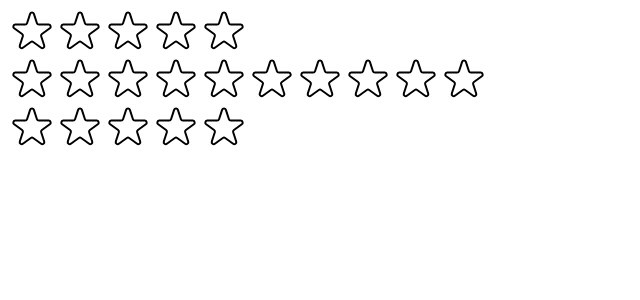
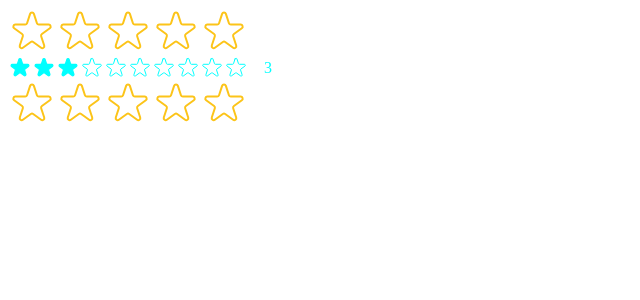
Before and after one commit to mazayastudio/06-use-pop-corn, a React (Create React App) app: page / in a window 1280 px wide. Shown: the top 300 px of the page, without its empty margins (0-640 px from the left). Built offline with nearby package versions, Linux system fonts and the light colour scheme.

Commit message:
Enhance StarRating component: add prop-types, customizable styles, messages, and default rating support. Integrate updated component into main render.

```diff
--- a/src/StarRating.js
+++ b/src/StarRating.js
@@ -1,4 +1,5 @@
 import { useState } from "react";
+import PropTypes from "prop-types";
 
 const containerStyle = {
   display: "flex",
@@ -10,18 +11,37 @@ const starContainerStyle = {
   display: "flex",
 };
 
-const textStyle = {
-  lineHeight: "1",
-  margin: "0",
+StarRating.propTypes = {
+  maxRating: PropTypes.number.isRequired,
+  defaultRating: PropTypes.number,
+  color: PropTypes.string,
+  size: PropTypes.number,
+  messages: PropTypes.array,
+  onSetRating: PropTypes.func,
 };
 
-export default function StarRating({ maxRating = 5 }) {
-  const [rating, setRating] = useState(0);
+export default function StarRating({
+  maxRating = 5,
+  color = "#fcc419",
+  size = 48,
+  messages = "",
+  defaultRating = 0,
+  onSetRating,
+}) {
+  const [rating, setRating] = useState(defaultRating);
   const [tempRating, setTempRating] = useState(0);
 
   function handleRate(rate) {
     setRating(rate);
+    onSetRating(rate);
   }
+
+  const textStyle = {
+    lineHeight: "1",
+    margin: "0",
+    color,
+    fontSize: `${size / 1.5}px`,
+  };
 
   return (
     <div style={containerStyle}>
@@ -33,22 +53,27 @@ export default function StarRating({ maxRating = 5 }) {
             onRate={() => handleRate(i + 1)}
             onHoverIn={() => setTempRating(i + 1)}
             onHoverOut={() => setTempRating(rating ? rating : 0)}
+            color={color}
+            size={size}
           />
         ))}
       </div>
-      <p style={textStyle}>{tempRating || rating || ""}</p>
+      <p style={textStyle}>
+        {messages.length === maxRating
+          ? messages[tempRating ? tempRating - 1 : rating - 1]
+          : tempRating || rating || ""}
+      </p>
     </div>
   );
 }
 
-const starStyle = {
-  width: "48px",
-  height: "48px",
-  display: "block",
-  cursor: "pointer",
-};
-
-function Star({ onRate, full, onHoverIn, onHoverOut }) {
+function Star({ onRate, full, onHoverIn, onHoverOut, color, size }) {
+  const starStyle = {
+    width: `${size}px`,
+    height: `${size}px`,
+    display: "block",
+    cursor: "pointer",
+  };
   return (
     <span
       role="button"
@@ -61,8 +86,8 @@ function Star({ onRate, full, onHoverIn, onHoverOut }) {
         <svg
           xmlns="http://www.w3.org/2000/svg"
           viewBox="0 0 20 20"
-          fill="#000"
-          stroke="#000"
+          fill={color}
+          stroke={color}
         >
           <path d="M9.049 2.927c.3-.921 1.603-.921 1.902 0l1.07 3.292a1 1 0 00.95.69h3.462c.969 0 1.371 1.24.588 1.81l-2.8 2.034a1 1 0 00-.364 1.118l1.07 3.292c.3.921-.755 1.688-1.54 1.118l-2.8-2.034a1 1 0 00-1.175 0l-2.8 2.034c-.784.57-1.838-.197-1.539-1.118l1.07-3.292a1 1 0 00-.364-1.118L2.98 8.72c-.783-.57-.38-1.81.588-1.81h3.461a1 1 0 00.951-.69l1.07-3.292z" />
         </svg>
@@ -71,7 +96,7 @@ function Star({ onRate, full, onHoverIn, onHoverOut }) {
           xmlns="http://www.w3.org/2000/svg"
           fill="none"
           viewBox="0 0 24 24"
-          stroke="#000"
+          stroke={color}
         >
           <path
             strokeLinecap="round"
--- a/src/index.js
+++ b/src/index.js
@@ -8,8 +8,11 @@ const root = ReactDOM.createRoot(document.getElementById("root"));
 root.render(
   <React.StrictMode>
     {/*<App />*/}
-    <StarRating maxRating={5} />
-    <StarRating maxRating={10} />
+    <StarRating
+      maxRating={5}
+      messages={["Terrible", "Bad", "Okay", "Good", "Amazing"]}
+    />
+    <StarRating maxRating={10} size={24} color="#00ffff" defaultRating={3} />
     <StarRating defaultValue={3} />
   </React.StrictMode>,
 );
```
